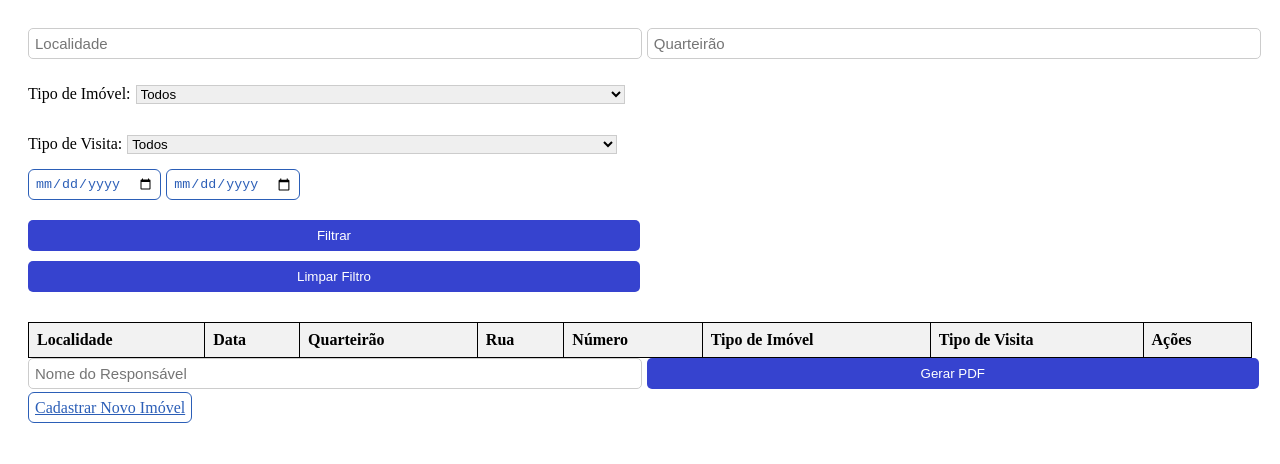
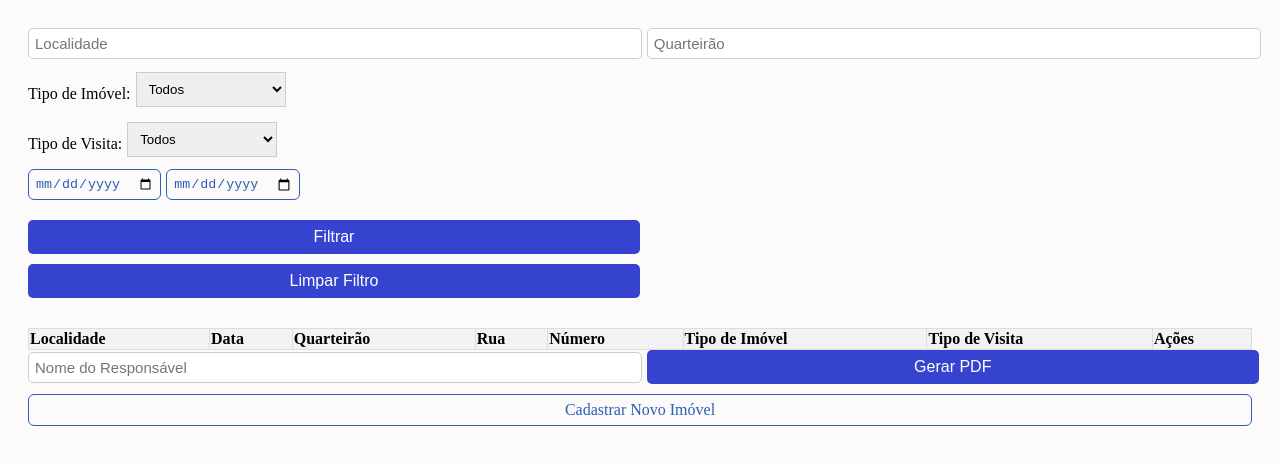
Before and after one commit to PSBahia/coleta-simples-pwa, a plain HTML site: page lista-dados/index.html in a window 1280 px wide. Drawn offline with nearby package versions, Linux system fonts and the light colour scheme.

```diff
--- a/coleta-dados/styles.css
+++ b/coleta-dados/styles.css
@@ -10,5 +10,31 @@
 }
 
 body{
-    background-color: dimgrey;
+    background-color: rgb(252, 250, 250);
 }
+
+input, select{
+    max-width: 150px;
+}
+
+.group input{
+    max-width: 50px;
+}
+
+button{
+    background-color: rgb(53, 53, 160);
+    color: white;
+    border-radius: 10px;
+    font-size: 16px;
+    border: none;
+}
+
+a{
+    border: 1px solid rgb(53, 53, 160);
+    text-align: center;
+    border-radius: 10px;
+    padding: 7px;
+    text-decoration: none;
+    font-size: 16px;
+    color: rgb(53, 53, 160);
+}
--- a/lista-dados/index.html
+++ b/lista-dados/index.html
@@ -2,6 +2,7 @@
 <html>
 <head>
     <title>Lista de Dados</title>
+    <meta name="viewport" content="width=device-width, initial-scale=1.0">
     <link rel="stylesheet" href="styles.css">
     <script src="https://cdnjs.cloudflare.com/ajax/libs/jspdf/2.5.1/jspdf.umd.min.js"></script>
     <script src="https://cdnjs.cloudflare.com/ajax/libs/jspdf-autotable/3.5.23/jspdf.plugin.autotable.min.js"></script>
@@ -42,6 +43,7 @@
                 <button class="botaomanipulacao" onclick="limparFiltros()">Limpar Filtro</button>
             </div>
         </div>
+        <div class="table-container">
         <table id="dadosTable">
             <thead>
                 <tr>
@@ -57,6 +59,7 @@
             </thead>
             <tbody></tbody>
         </table>
+        </div>
         <div class="conjunto">
             <input type="text" id="nomeResponsavel" placeholder="Nome do Responsável" class="input">
             <button class="botaomanipulacao" onclick="gerarPdf()">Gerar PDF</button>
--- a/lista-dados/styles.css
+++ b/lista-dados/styles.css
@@ -74,7 +74,68 @@
     border: 1px solid black;
     padding: 8px;
     text-align: left;
+}.container {
+    display: flex;
+    flex-direction: column;
+    padding: 20px;
+}
+
+input, select, button {
+    margin-bottom: 10px;
+    padding: 8px;
+}
+
+body{
+    background-color: rgb(252, 250, 250);
+}
+
+input, select{
+    max-width: 150px;
+}
+
+.group input{
+    min-width: 200px;
+}
+
+button{
+    background-color: rgb(53, 53, 160);
+    color: white;
+    border-radius: 10px;
+    font-size: 16px;
+    border: none;
+}
+
+a{
+    border: 1px solid rgb(53, 53, 160);
+    text-align: center;
+    border-radius: 10px;
+    padding: 7px;
+    text-decoration: none;
+    font-size: 16px;
+    color: rgb(53, 53, 160);
 }
 th {
     background-color: #f2f2f2;
 }
+
+.table-container {
+    overflow-x: auto;
+    width: 100%;
+}
+
+#dadosTable {
+    width: auto;
+    min-width: 100%;
+    border-collapse: collapse;
+}
+
+#dadosTable th,
+#dadosTable td {
+    border: 1px solid #ddd;
+    padding: 1px;
+    white-space: nowrap;
+}
+
+#dadosTable th {
+    background-color: #f2f2f2;
+}
```
Also changed, not shown: Home/index.html (+1 -0 lines), coleta-dados/index.html (+6 -2 lines), editar-dados/index.html (+1 -0 lines), service-worker.js (+14 -1 lines).
